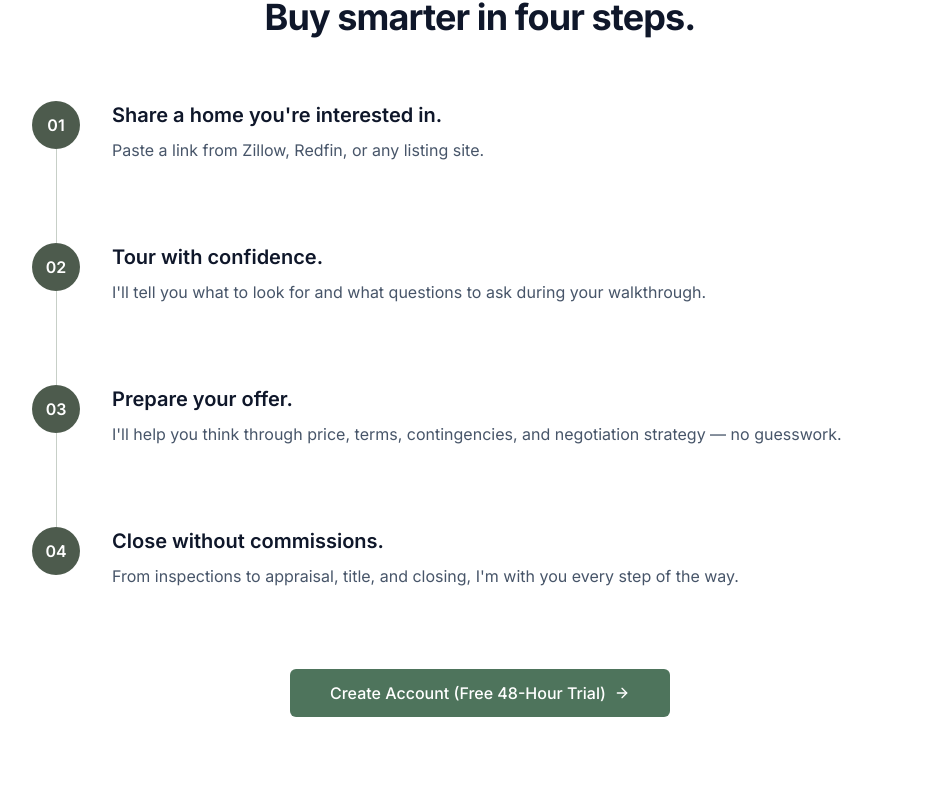
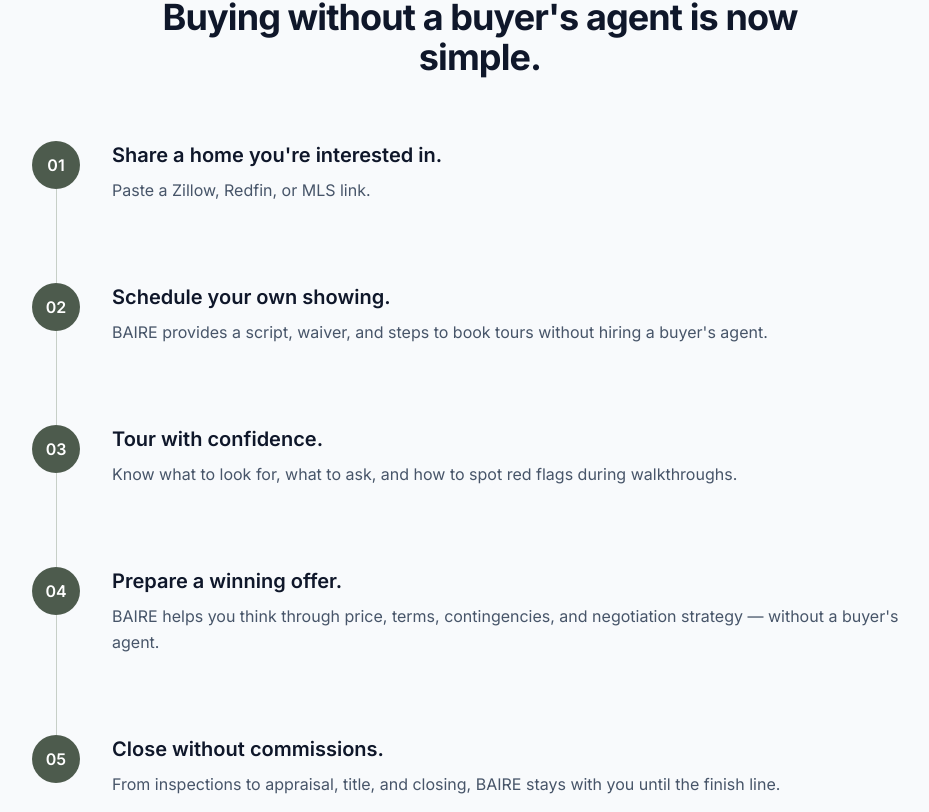
Before and after one commit to geoffbailey114/baireapp, a Next.js app: page / in a window 1280 px wide. Shown: the part 2008-2820 px from the top of the page, without its empty margins (160-1089 px from the left). Built offline with nearby package versions, Linux system fonts and the light colour scheme.

Commit message:
Update how-it-works.tsx

```diff
--- a/components/how-it-works.tsx
+++ b/components/how-it-works.tsx
@@ -10,35 +10,41 @@ const steps = [
     number: '01',
     title: 'Share a home you\'re interested in.',
     description:
-      'Paste a link from Zillow, Redfin, or any listing site.',
+      'Paste a Zillow, Redfin, or MLS link.',
   },
   {
     number: '02',
-    title: 'Tour with confidence.',
+    title: 'Schedule your own showing.',
     description:
-      'I\'ll tell you what to look for and what questions to ask during your walkthrough.',
+      'BAIRE provides a script, waiver, and steps to book tours without hiring a buyer\'s agent.',
   },
   {
     number: '03',
-    title: 'Prepare your offer.',
+    title: 'Tour with confidence.',
     description:
-      'I\'ll help you think through price, terms, contingencies, and negotiation strategy — no guesswork.',
+      'Know what to look for, what to ask, and how to spot red flags during walkthroughs.',
   },
   {
     number: '04',
+    title: 'Prepare a winning offer.',
+    description:
+      'BAIRE helps you think through price, terms, contingencies, and negotiation strategy — without a buyer\'s agent.',
+  },
+  {
+    number: '05',
     title: 'Close without commissions.',
     description:
-      'From inspections to appraisal, title, and closing, I\'m with you every step of the way.',
+      'From inspections to appraisal, title, and closing, BAIRE stays with you until the finish line.',
   },
 ]
 
 export function HowItWorks() {
   return (
-    <section id="how-it-works" className="py-20 md:py-28 bg-white">
+    <section id="how-it-works" className="py-20 md:py-28 bg-slate-50">
       <div className="container">
         <div className="mx-auto max-w-2xl text-center mb-16">
           <h2 className="text-3xl font-bold tracking-tight text-slate-900 sm:text-4xl">
-            Buy smarter in four steps.
+            Buying without a buyer's agent is now simple.
           </h2>
         </div>
 
@@ -83,7 +89,7 @@ export function HowItWorks() {
           >
             <Button asChild size="xl">
               <Link href="/pricing">
-                Create Account (Free 48-Hour Trial)
+                Start Free — 48-Hour Trial
                 <ArrowRight className="ml-2 h-4 w-4" />
               </Link>
             </Button>
```
